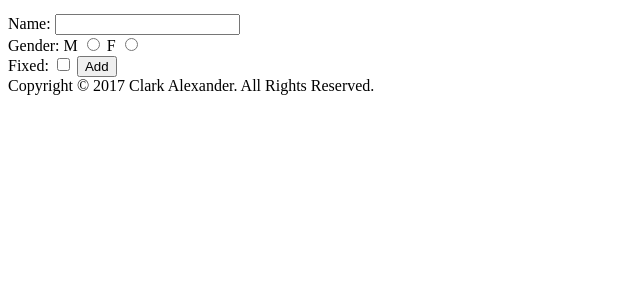
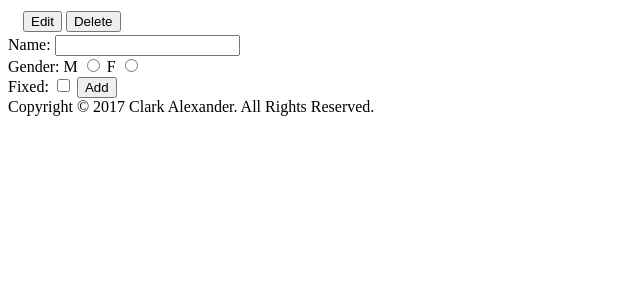
Before and after one commit to clarkalex/SE26615, a PHP site: page / in a window 1280 px wide. Shown: the top 308 px of the page, without its empty margins (0-640 px from the left). Run offline with PHP 8.4, Linux system fonts and the light colour scheme; tables that the repository leaves empty or names only in its code hold one stand-in row (values such as "Sample post"); data that the repository does not hold is empty.

Commit message:
Add Edit Delete buttons

```diff
--- a/wk3demo/assets/dogs.php
+++ b/wk3demo/assets/dogs.php
@@ -16,6 +16,8 @@
                 $table .= "<tr><td>" . $dog['name'];
                 $table .= "</td><td>" . $dog['gender'];
                 $table .= "</td><td>" . $dog['fixed'];
+                $table .= "</td><td><form action='#' method='post'><input type='hidden' name='id' value='". $dog['id'] ."' /><input type='submit' name='action' value='Edit' /> </form>";
+                $table .= "</td><td><form action='#' method='post'><input type='hidden' name='id' value='". $dog['id'] ."' /><input type='submit' name='action' value='Delete' /> </form>";
                 $table .= "</td></tr>";
             }
             $table .= "</table>" . PHP_EOL;
```
